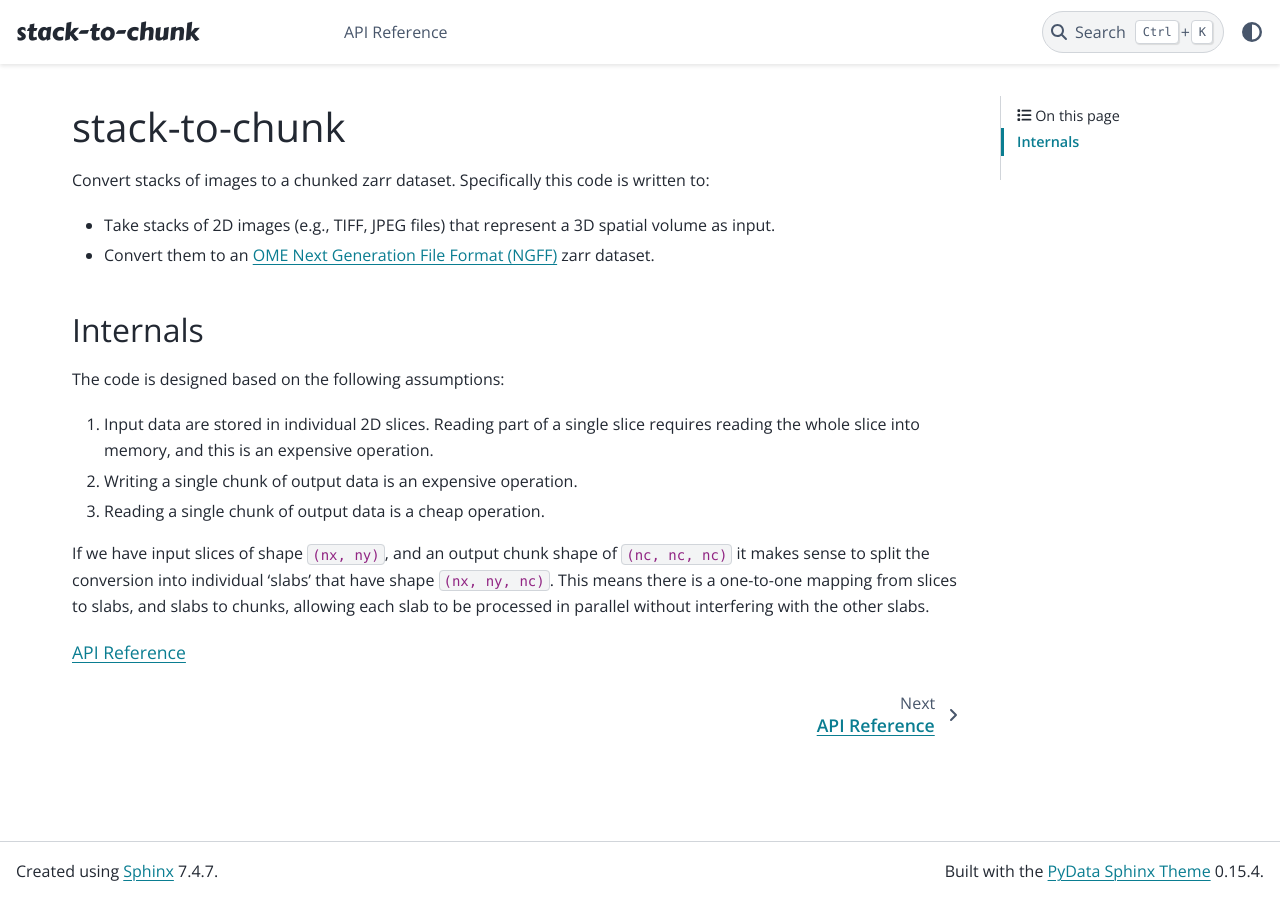
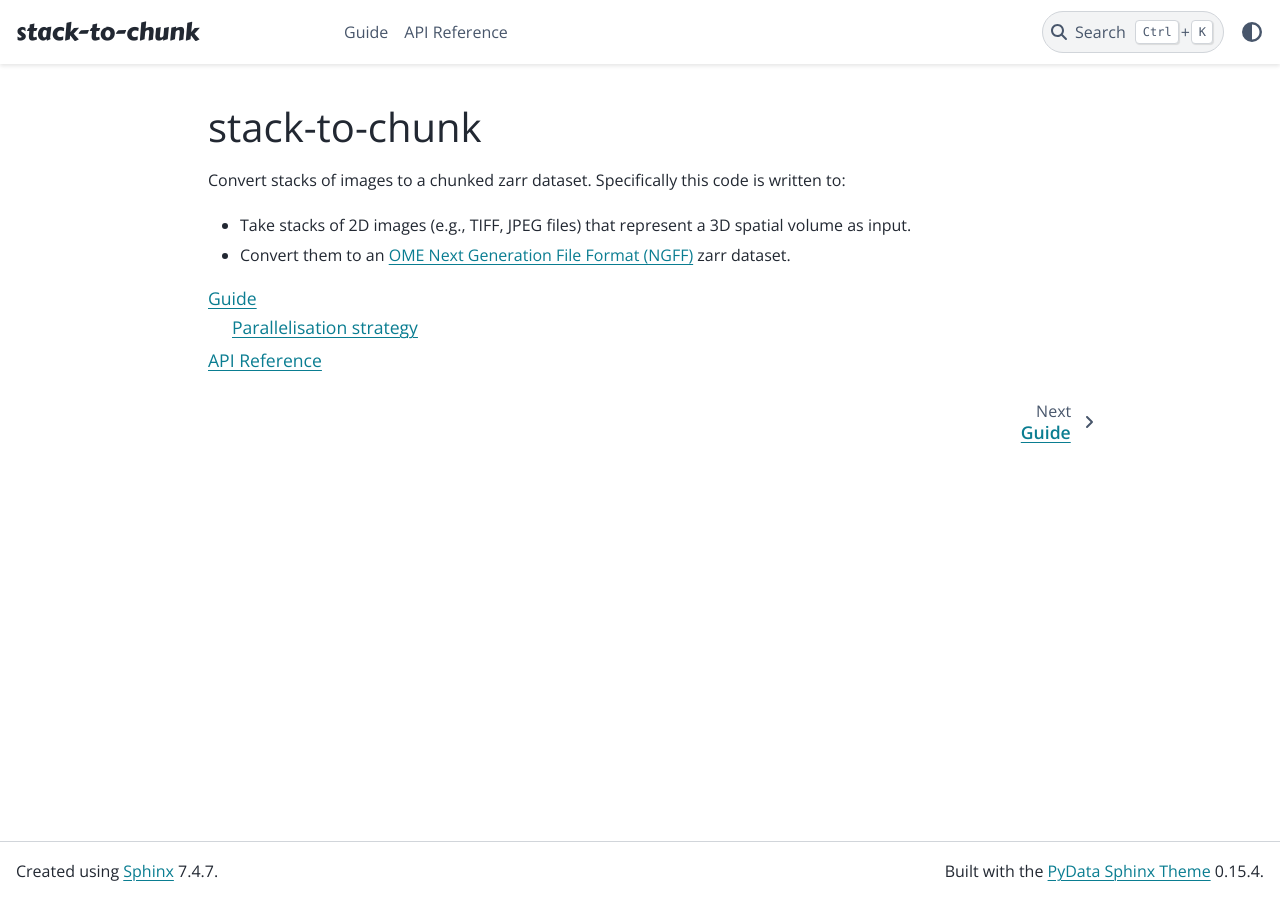
Before and after one commit to HiPCTProject/stack-to-chunk, a Sphinx documentation site: the page built from docs/index.rst, in a window 1280 px wide. Built offline with Sphinx 7.4.7 and the PyData theme 0.15.4, drawn with Linux system fonts in a browser that asks for light colours; pages that are not in the unit, such as notebooks, are missing from menus; the version number could not be read and is left out.

Commit message:
Add a guide page

```diff
--- a/docs/index.rst
+++ b/docs/index.rst
@@ -12,19 +12,9 @@
 - Take stacks of 2D images (e.g., TIFF, JPEG files) that represent a 3D spatial volume as input.
 - Convert them to an `OME Next Generation File Format (NGFF) <https://ngff.openmicroscopy.org/0.4/index.html>`_ zarr dataset.
 
-Internals
----------
-
-The code is designed based on the following assumptions:
-
-1. Input data are stored in individual 2D slices. Reading part of a single slice requires reading the whole slice into memory, and this is an expensive operation.
-2. Writing a single chunk of output data is an expensive operation.
-3. Reading a single chunk of output data is a cheap operation.
-
-If we have input slices of shape ``(nx, ny)``, and an output chunk shape of ``(nc, nc, nc)`` it makes sense to split the conversion into individual 'slabs' that have shape ``(nx, ny, nc)``. This means there is a one-to-one mapping from slices to slabs, and slabs to chunks, allowing each slab to be processed in parallel without interfering with the other slabs.
-
 .. toctree::
    :maxdepth: 2
 
    auto_examples/tutorial.rst
+   guide
    api
```
Also changed, not shown: docs/guide.rst (added, +14 -0 lines).
